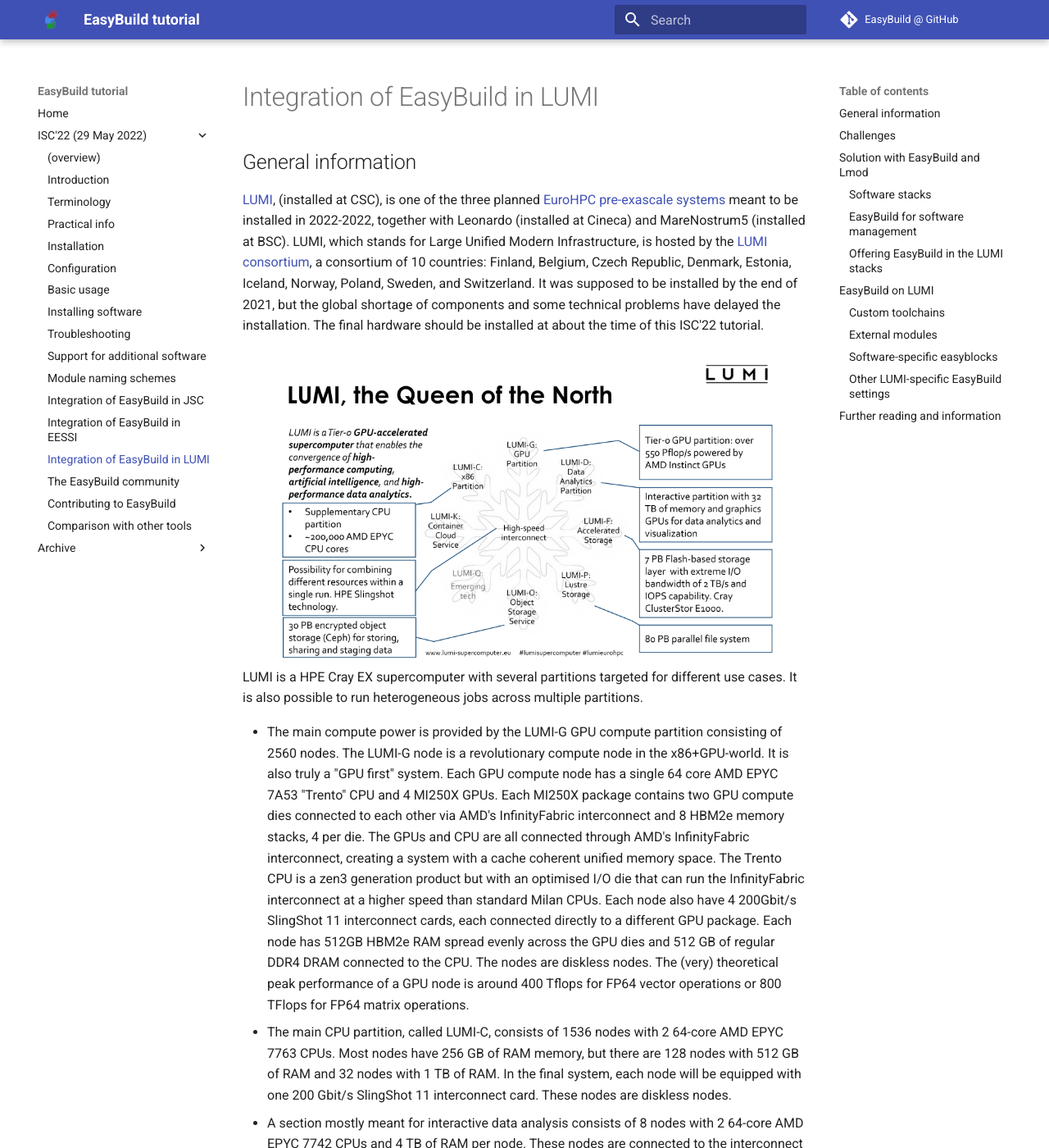
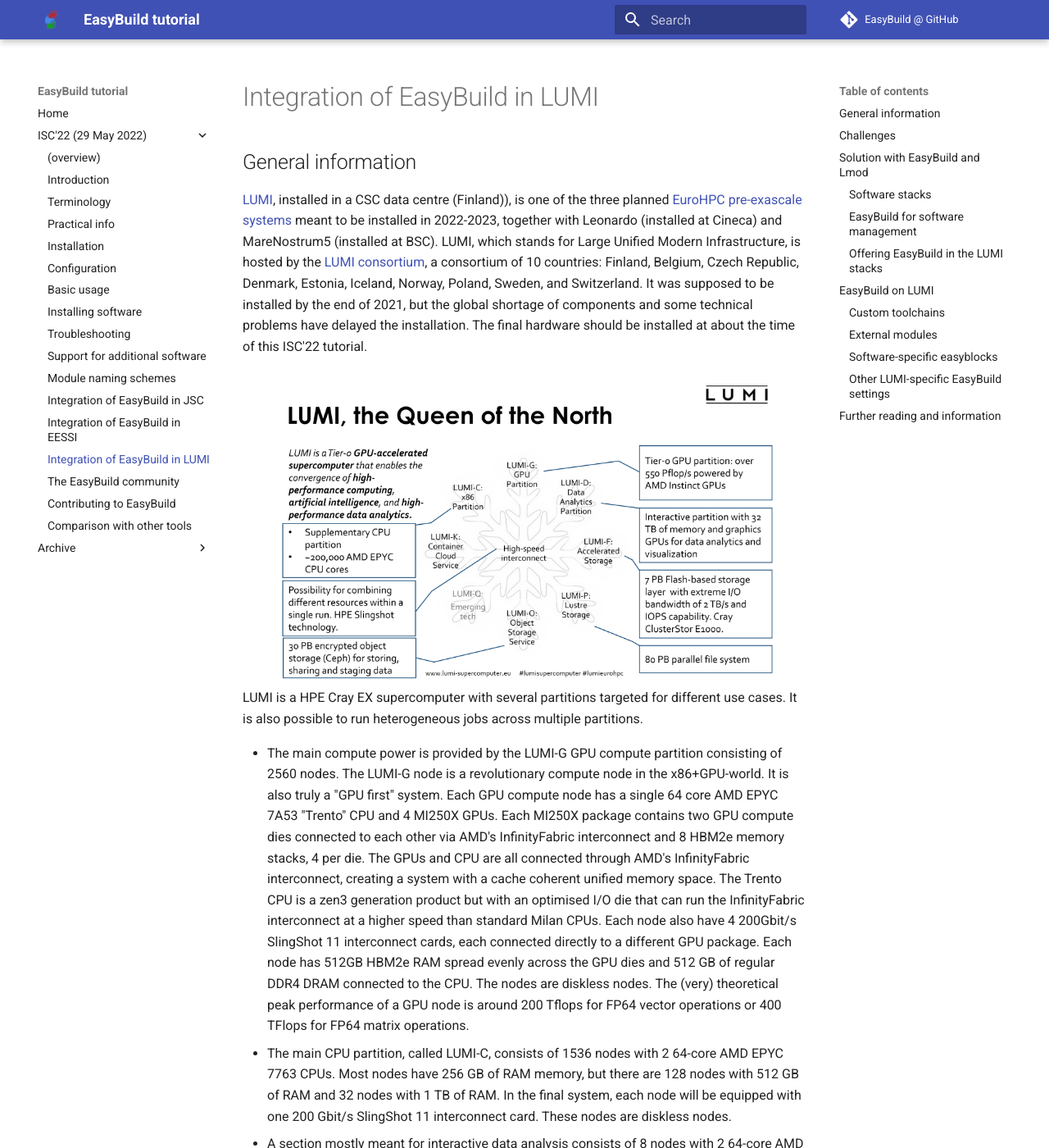
Before and after one commit to easybuilders/easybuild-tutorial, an MkDocs documentation site: the page built from docs/2022-isc22/integration_lumi.md, in a window 1280 px wide and 1400 px high. Shown: the whole window at 82% size. Built offline with MkDocs 1.6.1 and Material for MkDocs 9.7.7, drawn with Linux system fonts in a browser that asks for light colours; some of the changed text lies outside the part shown.

Commit message:
Various small corrections to the LUMI section.

```diff
--- a/docs/2022-isc22/integration_lumi.md
+++ b/docs/2022-isc22/integration_lumi.md
@@ -2,9 +2,9 @@
 
 ## General information
 
-[LUMI](https://www.lumi-supercomputer.eu/), (installed at CSC), is one of the three planned
+[LUMI](https://www.lumi-supercomputer.eu/), installed in a CSC data centre (Finland)), is one of the three planned
 [EuroHPC pre-exascale systems](https://eurohpc-ju.europa.eu/discover-eurohpc-ju#ecl-inpage-211)
-meant to be installed in 2022-2022,
+meant to be installed in 2022-2023,
 together with Leonardo (installed at Cineca) and MareNostrum5 (installed at BSC).
 LUMI, which stands for Large Unified Modern Infrastructure, is hosted by the
 [LUMI consortium](https://www.lumi-supercomputer.eu/lumi-consortium/),
@@ -33,7 +33,7 @@
     a different GPU package. Each node has 512GB HBM2e RAM spread evenly across the GPU dies and
     512 GB of regular DDR4 DRAM connected to the CPU. The nodes are diskless nodes.
     The (very) theoretical peak performance of a GPU node is
-    around 400 Tflops for FP64 vector operations or 800 TFlops for FP64 matrix operations.
+    around 200 Tflops for FP64 vector operations or 400 TFlops for FP64 matrix operations.
 -   The main CPU partition, called LUMI-C, consists of 1536 nodes with 2 64-core AMD
     EPYC 7763 CPUs. Most nodes have 256 GB of RAM memory, but there are 128 nodes with
     512 GB of RAM and 32 nodes with 1 TB of RAM. In the final system, each node will be equipped
@@ -152,7 +152,7 @@
     libraries and some other libraries provided with the PE. It does so based on which modules are
     loaded. The CPU and GPU targets and the MPI fabric library are selected through so-called
     target modules, typically loaded during shell initialisation, while compiler, MPI and
-    scientific libraries are typically loaded through the so-called * PrgEnv*  modules (one for each
+    scientific libraries are typically loaded through the so-called `PrgEnv-*`  modules (one for each
     supported compiler). The CrayEnv software stack module will take care of ensuring that a proper
     set of target modules is loaded depending on the node type on which the module is loaded, and
     hence also reloading the proper target modules after a `module purge`.
@@ -179,8 +179,9 @@
     stack. The user only needs to set an environment variable pointing to the project space.
 
 In the future we envision that more software stacks may become available on LUMI as at least one local support
-organisation wants to build their own stack. We also hope in a future collaboration with HPE to find a solution
-to get the foss toolchain working on at least the CPU nodes of LUMI with minimal changes.
+organisation wants to build their own stack. We also hope to find a solution
+to get the foss toolchain working on at least the CPU nodes of LUMI with minimal changes
+in a future collaboration with HPE .
 
 
 ### EasyBuild for software management
```
Also changed, not shown: other parts of docs/2022-isc22/integration_lumi.md (+8 -7 lines).
